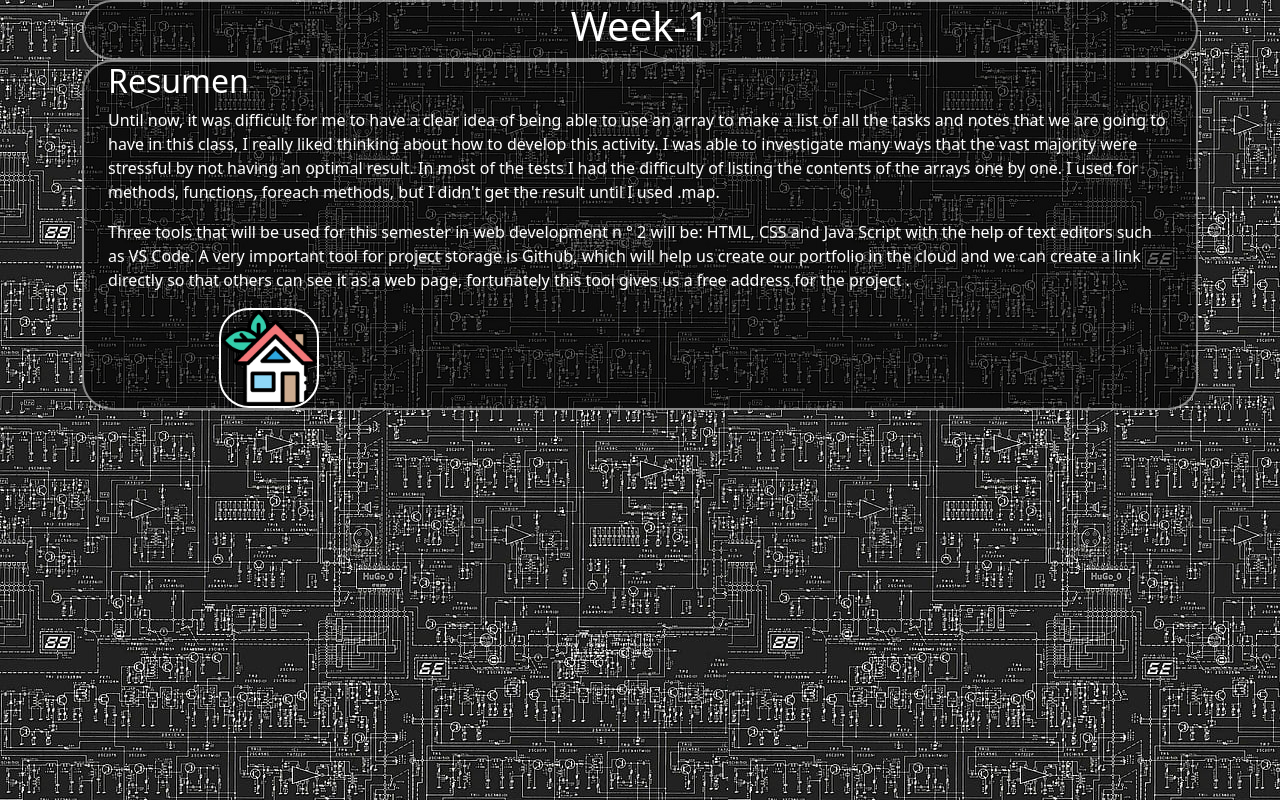
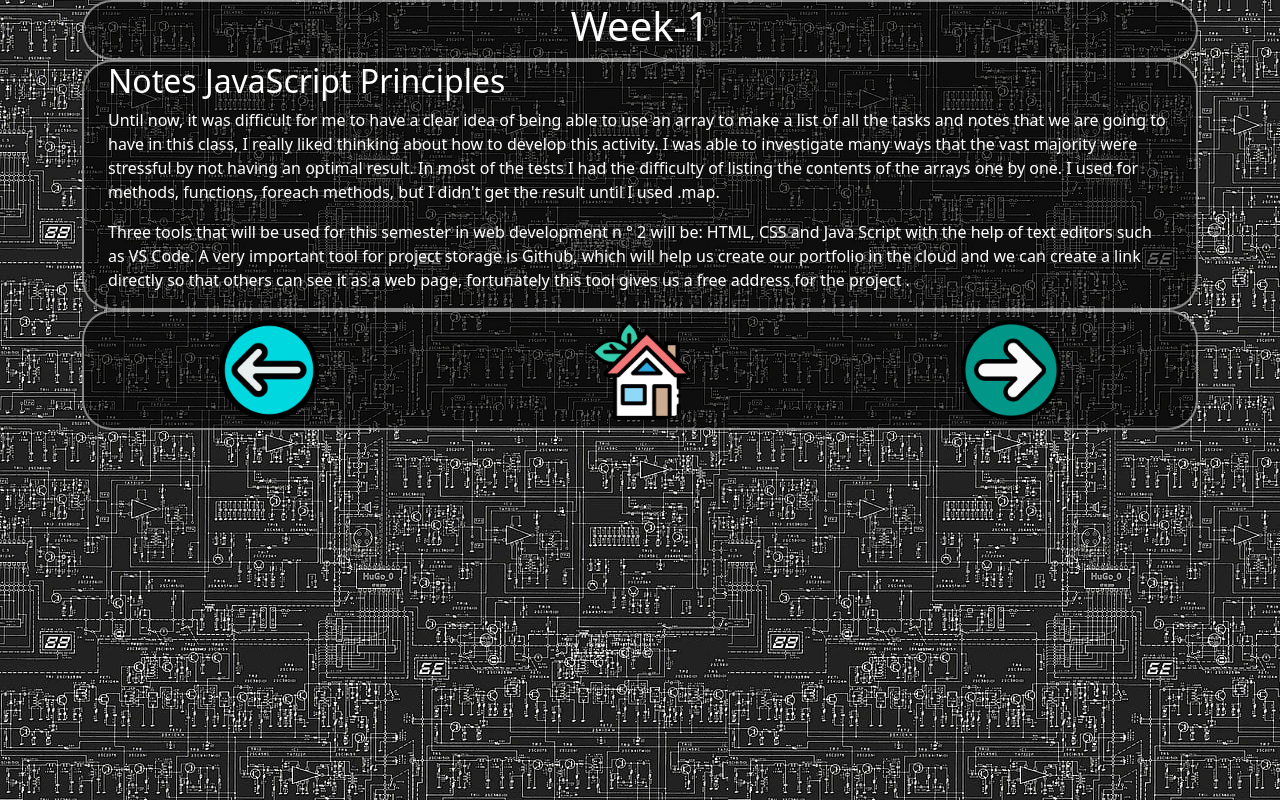
Before and after one commit to ortizal19009/WDD330-AlexisOrtiz, a plain HTML site: page week1/index.html in a window 1280 px wide. Drawn offline with nearby package versions, Linux system fonts and the light colour scheme.

Commit message:
css actualizacion week 1

```diff
--- a/styles/_ImgConfig.scss
+++ b/styles/_ImgConfig.scss
@@ -2,11 +2,11 @@ $iconSize : 100px;
 $borderColor: white;
 $backgroundColor :rgba(255, 255, 255, 0.374);
 .icon{
-    border: 2px $borderColor solid;
     border-radius: 30px;
     width: $iconSize;
     height: $iconSize;
     &:hover{
+        border: 2px $borderColor solid;
         background:$backgroundColor;
         width: $iconSize +3;
         height: $iconSize +3;
--- a/week1/index.html
+++ b/week1/index.html
@@ -25,7 +25,7 @@
       </header>
       <section class="txtCP container">
         <article class="container">
-          <h2>Resumen</h2>
+          <h2>Notes JavaScript Principles </h2>
 
           <p>
             Until now, it was difficult for me to have a clear idea of being
@@ -46,14 +46,17 @@
             fortunately this tool gives us a free address for the project .
           </p>
         </article>
-        <article class = "txtAC ">
-            <div class="row">
-                <div class="col-md"><img src="./img/hogar-ecologico.png" class="icon" alt=""></div>
-                <div class="col-md"><img src="" alt=""></div>
-                <div class="col-md"><img src="" alt=""></div>
+    </section>
+    <section class = "txtCP container py-2">
+          <article class = "txtAC ">
+              <div class="row">
+                  <div class="col-md"> <a href="../index.html"> <img src="./img/back.png" class="icon" alt=""></a></div>
+                  <div class="col-md"> <a href="../index.html"> <img src="./img/hogar-ecologico.png" class="icon" alt=""></a></div>
+                  <div class="col-md"> <a href="# <!-- ../week2/index.htm -->l"> <img src="./img/right-arrow.png" class="icon"alt=""></a></div>
 
-            </div>
-        </article>
+              </div>
+          </article>
+
       </section>
     </div>
   </body>
```
Also changed, not shown: styles/Style.css, week1/img/back.png (added), week1/img/right-arrow.png (added), 1 other file.
